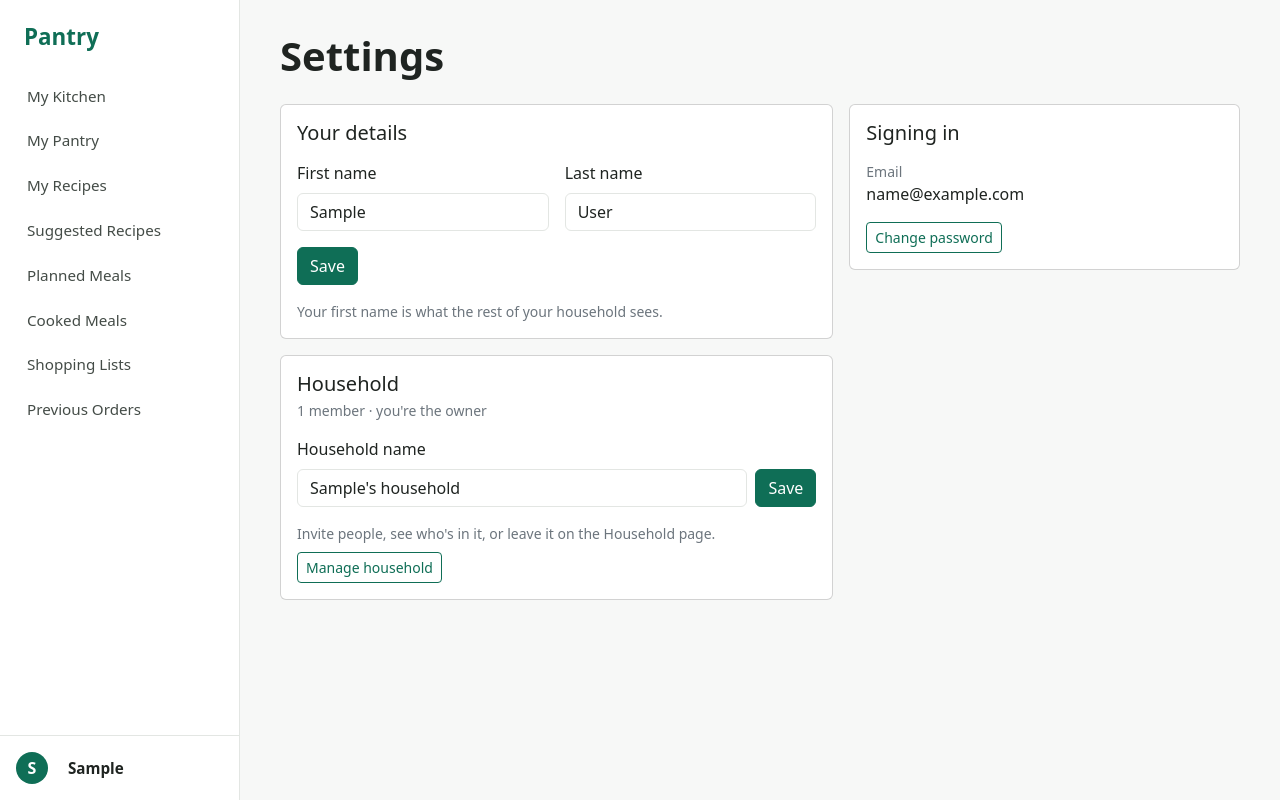
After one commit to Yoobee270697583/2605_Pantry_v2, a Django app: page /settings/ in a window 1280 px wide. The commit adds this page. Run offline with Django 5.2, Linux system fonts and the light colour scheme; the visitor is signed in with stand-in values (Sample User, id 1); data comes from the database, SQL or seed files in the repository; data that the repository does not hold is empty.

Commit message:
Fix planned meals privacy, tidy up the data loop and add a settings page (#26)
* Hide private recipes from other households' plans

* Fix cooking saying short when there was exactly enough

* Show when a recipe is already planned

* Add Plan this meal to the AI swaps page

* Make the random recipe button a small link

* Add settings page for your name and password

* Add household name to settings page

```diff
--- a/accounts/forms.py
+++ b/accounts/forms.py
@@ -1,4 +1,6 @@
 from django import forms
+
+from .models import User
 
 
 class SignupForm(forms.Form):
@@ -14,3 +16,23 @@ class SignupForm(forms.Form):
         user.first_name = self.cleaned_data["first_name"]
         user.last_name = self.cleaned_data["last_name"]
         user.save()
+
+
+class NameForm(forms.ModelForm):
+    """Your name on the Settings page. Your first name is what the rest of your household sees."""
+
+    class Meta:
+        model = User
+        fields = ["first_name", "last_name"]
+        widgets = {
+            "first_name": forms.TextInput(attrs={"class": "form-control"}),
+            "last_name": forms.TextInput(attrs={"class": "form-control"}),
+        }
+
+    def __init__(self, *args, **kwargs):
+        super().__init__(*args, **kwargs)
+
+        # AbstractUser lets these be empty, but signup asks for both (SignupForm above), so this does too.
+        # the form strips spaces first, so a name that's only spaces counts as empty
+        self.fields["first_name"].required = True
+        self.fields["last_name"].required = True
--- /dev/null
+++ b/accounts/urls.py
@@ -0,0 +1,11 @@
+from django.urls import path
+
+from . import views
+
+# app_name lets templates use {% url 'accounts:settings' %}.
+# allauth's own pages (login, password change) are under /accounts/ in config/urls.py
+app_name = "accounts"
+
+urlpatterns = [
+    path("", views.settings_page, name="settings"),
+]
--- a/accounts/views.py
+++ b/accounts/views.py
@@ -1,3 +1,34 @@
-from django.shortcuts import render
+from django.contrib import messages
+from django.contrib.auth.decorators import login_required
+from django.shortcuts import redirect, render
 
-# Create your views here.
+from households.forms import RenameForm
+from households.models import HouseholdMember
+from households.utils import get_household
+from .forms import NameForm
+
+
+@login_required
+def settings_page(request):
+    """The Settings page, from the account menu. Your name, your email and password, and your household."""
+    # instance=request.user so the boxes start filled in, and saving updates you instead of making a new user
+    name_form = NameForm(request.POST or None, instance=request.user)
+
+    if request.method == "POST" and name_form.is_valid():
+        name_form.save()
+        messages.success(request, "Your name has been updated.")
+        # back to the page as a GET, so refreshing doesn't send the form again
+        return redirect("accounts:settings")
+
+    household = get_household(request.user)
+    # only the owner can rename the household, the same rule as the Household page
+    is_owner = household.members.filter(user=request.user, role=HouseholdMember.OWNER).exists()
+
+    return render(request, "accounts/settings.html", {
+        "name_form": name_form,
+        "household": household,
+        "is_owner": is_owner,
+        "member_count": household.members.count(),
+        # Brix's form from the Household page - it posts to households:rename, which brings you back here
+        "rename_form": RenameForm(instance=household),
+    })
--- a/config/urls.py
+++ b/config/urls.py
@@ -23,6 +23,7 @@ urlpatterns = [
     path('', LoginView.as_view(), name='home'),
     path('admin/', admin.site.urls),
     path('accounts/', include('allauth.urls')),
+    path('settings/', include('accounts.urls')),
     path('kitchen/', include('kitchen.urls')),
     path('household/', include('households.urls')),
     path('pantry/', include('pantry.urls')),
--- /dev/null
+++ b/templates/accounts/settings.html
@@ -0,0 +1,80 @@
+{% extends "base.html" %}
+
+{% block title %}Settings · Pantry{% endblock %}
+
+{% block content %}
+<h1 class="mb-4">Settings</h1>
+
+<div class="row g-3">
+    <div class="col-lg-7">
+        <div class="card">
+            <div class="card-body">
+                <h2 class="h5 mb-3">Your details</h2>
+                <form method="post" action="{% url 'accounts:settings' %}">
+                    {% csrf_token %}
+                    <div class="row g-3 mb-3">
+                        <div class="col-sm-6">
+                            <label for="{{ name_form.first_name.id_for_label }}" class="form-label">First name</label>
+                            {{ name_form.first_name }}
+                            {% for error in name_form.first_name.errors %}
+                                <div class="invalid-feedback d-block">{{ error }}</div>
+                            {% endfor %}
+                        </div>
+                        <div class="col-sm-6">
+                            <label for="{{ name_form.last_name.id_for_label }}" class="form-label">Last name</label>
+                            {{ name_form.last_name }}
+                            {% for error in name_form.last_name.errors %}
+                                <div class="invalid-feedback d-block">{{ error }}</div>
+                            {% endfor %}
+                        </div>
+                    </div>
+                    <button type="submit" class="btn btn-primary">Save</button>
+                </form>
+                <p class="small text-secondary mt-3 mb-0">Your first name is what the rest of your household sees.</p>
+            </div>
+        </div>
+    </div>
+
+    <div class="col-lg-5">
+        <div class="card">
+            <div class="card-body">
+                <h2 class="h5 mb-3">Signing in</h2>
+                <p class="small text-secondary mb-0">Email</p>
+                {# text-break so a long email address wraps on a phone instead of running off the card #}
+                <p class="mb-3 text-break">{{ user.email }}</p>
+                {# allauth's own page, it uses the same layout as the rest of the site (templates/allauth/layouts/manage.html) #}
+                <a href="{% url 'account_change_password' %}" class="btn btn-outline-primary btn-sm">Change password</a>
+            </div>
+        </div>
+    </div>
+
+    <div class="col-lg-7">
+        <div class="card">
+            <div class="card-body">
+                <h2 class="h5 mb-1">Household</h2>
+                <p class="small text-secondary mb-3">
+                    {{ member_count }} member{{ member_count|pluralize }} · {% if is_owner %}you're the owner{% else %}you're a member{% endif %}
+                </p>
+                {% if is_owner %}
+                    {# the same rename as the Household page. "next" brings you back here instead of the Household page #}
+                    <form method="post" action="{% url 'households:rename' %}" class="mb-3">
+                        {% csrf_token %}
+                        <input type="hidden" name="next" value="{{ request.get_full_path }}">
+                        <label for="{{ rename_form.name.id_for_label }}" class="form-label">Household name</label>
+                        <div class="d-flex gap-2">
+                            {{ rename_form.name }}
+                            <button type="submit" class="btn btn-primary">Save</button>
+                        </div>
+                    </form>
+                {% else %}
+                    <p class="small text-secondary mb-0">Household name</p>
+                    <p class="mb-1 text-break">{{ household.name }}</p>
+                    <p class="small text-secondary mb-3">Only the owner can rename it.</p>
+                {% endif %}
+                <p class="small text-secondary mb-2">Invite people, see who's in it, or leave it on the Household page.</p>
+                <a href="{% url 'households:index' %}" class="btn btn-outline-primary btn-sm">Manage household</a>
+            </div>
+        </div>
+    </div>
+</div>
+{% endblock %}
--- a/templates/base.html
+++ b/templates/base.html
@@ -50,7 +50,7 @@
                 </button>
                 <ul class="dropdown-menu shadow-sm">
                     <li><a class="dropdown-item" href="{% url 'households:index' %}">Household</a></li>
-                    <li><a class="dropdown-item" href="#">Settings</a></li>
+                    <li><a class="dropdown-item" href="{% url 'accounts:settings' %}">Settings</a></li>
                     <li>
                         {# Django 5 only allows logout via POST, so this is a form, not a link. #}
                         <form method="post" action="{% url 'account_logout' %}">
--- a/templates/suggestions/index.html
+++ b/templates/suggestions/index.html
@@ -100,6 +100,7 @@
                                     <button type="submit" class="btn btn-sm btn-outline-primary position-relative z-2">Plan this meal</button>
                                 </form>
                                 {% if recipe.pk in saved_ids %}<span class="badge text-bg-primary">Saved</span>{% endif %}
+                                {% if recipe.pk in planned_ids %}<span class="badge text-bg-info">Planned</span>{% endif %}
                                 {% if recipe.is_private %}<span class="badge text-bg-secondary">Private</span>{% endif %}
                                 <span class="badge border border-primary text-primary">Uses {{ suggestion.using }} pantry item{{ suggestion.using|pluralize }}</span>
                                 {% if recipe.category %}<span class="badge text-bg-light border">{{ recipe.category }}</span>{% endif %}
```
Also changed, not shown: households/views.py (+5 -3 lines), meals/utils.py (+22 -3 lines), meals/views.py (+9 -7 lines), recipes/views.py (+10 -0 lines), suggestions/views.py (+10 -0 lines), templates/recipes/detail.html (+10 -3 lines), templates/recipes/index.html (+13 -8 lines), templates/suggestions/swaps.html (+14 -0 lines).
